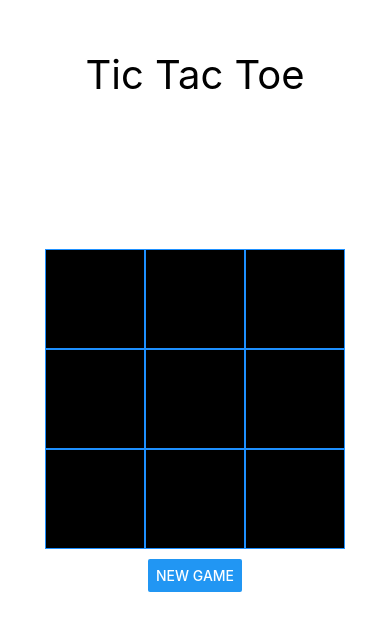
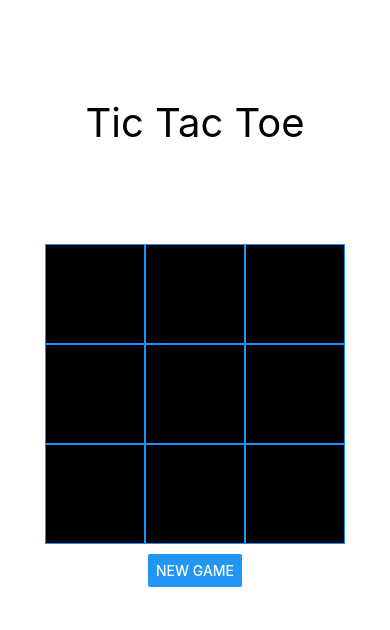
Before and after one commit to mohamed2m2018/tic_tac_toe, a React Native app: screen / in a window 390 px wide. Shown: the top 630 px of the page. Built offline with nearby package versions, Linux system fonts and the light colour scheme.

Commit message:
using percentage in App.tsx

```diff
--- a/App.tsx
+++ b/App.tsx
@@ -21,7 +21,6 @@ const styles = StyleSheet.create({
   header: {
     fontSize: 40,
     alignSelf: 'center',
-    marginTop: 50,
-    marginBottom: 150,
+    marginVertical: '25%',
   },
 });
```
